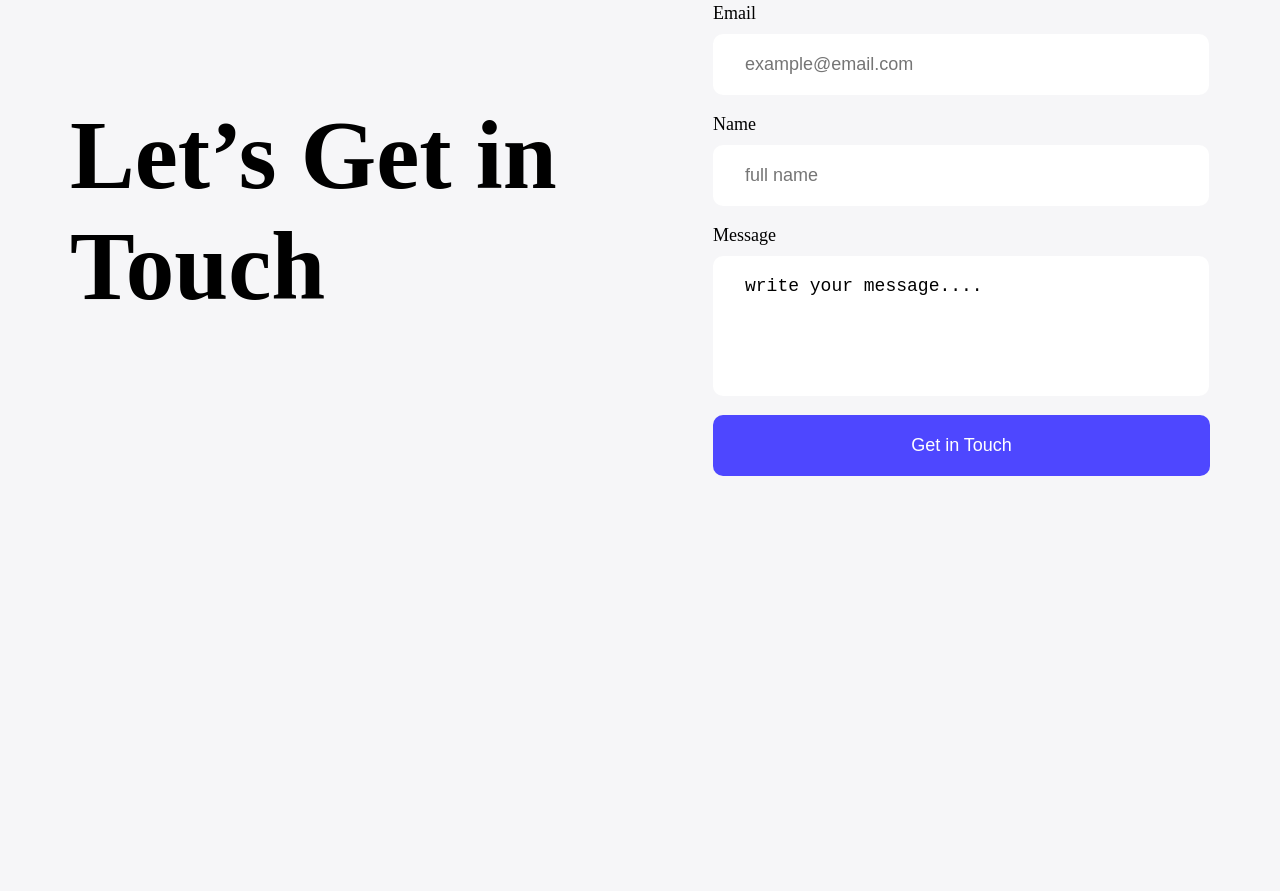
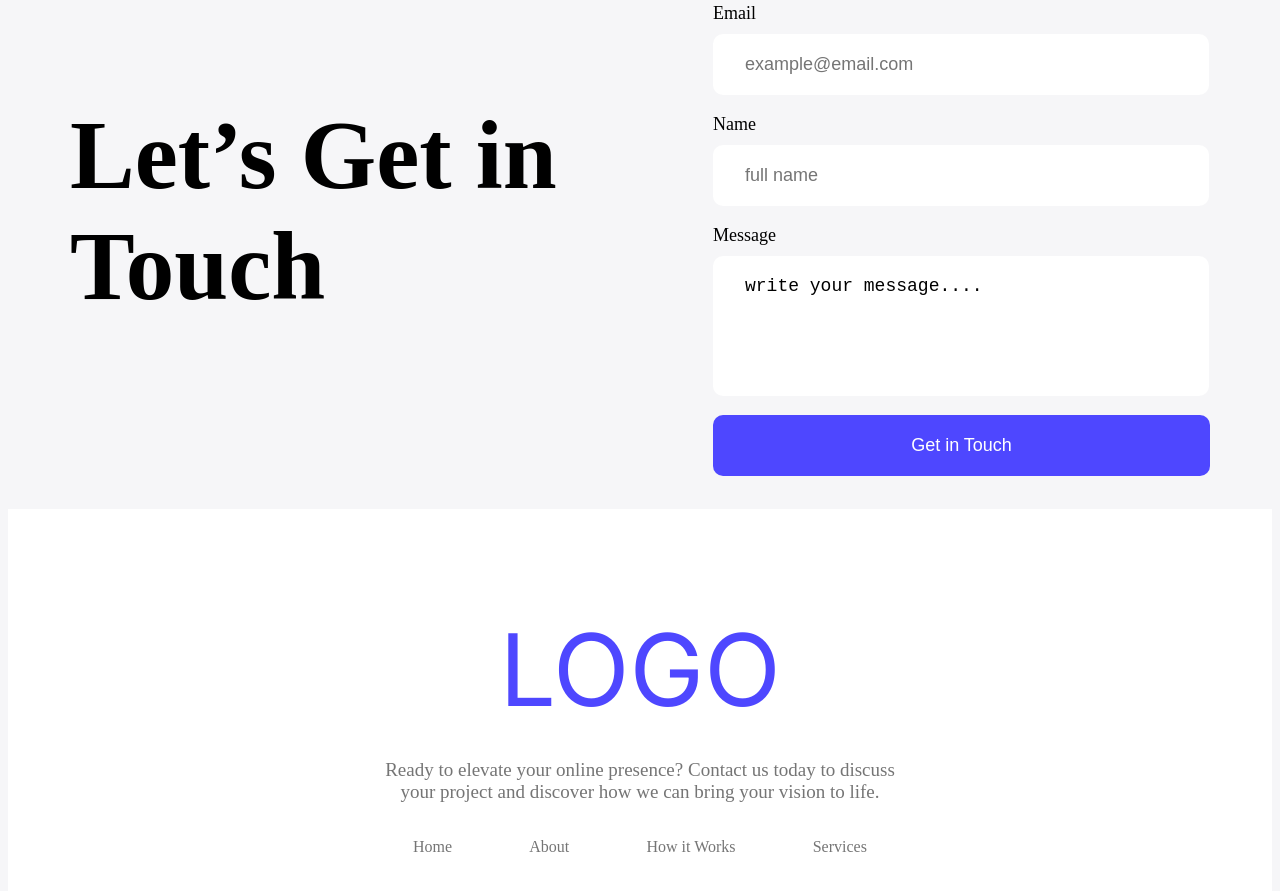
Before and after one commit to alaminbinilias/first_assignment, a plain HTML site: page index.html in a window 1280 px wide. Shown: the part 2898-3789 px from the top of the page. Before the commit the page ends 3401 px from the top, so only its background shows below. Drawn offline with Linux system fonts and the light colour scheme.

Commit message:
complete footer

```diff
--- a/css/style.css
+++ b/css/style.css
@@ -348,3 +348,45 @@ textarea{
     background-color: #4E47FF;
     color: #FFFFFF;
 }
+
+.info_form{
+    margin-bottom: 14px;
+}
+
+/*footer Section*/
+
+footer{
+    max-width: 100%;
+    background-color: #FFFFFF;
+    height: 400px;
+}
+
+.lgo_fot{
+    max-width: 531px;
+    margin: 0 auto;
+}
+.lgo_ft{
+    font-size: 100px;
+    display: flex;
+    justify-content: center;
+    color: #4E47FF;
+    font-weight:1000px;
+}
+.mn_info{
+    display: flex;
+    max-width: 531px;
+    justify-content: space-around;
+}
+.ft_content{
+    max-width: 531px;
+    color: #757575;
+    font-size: 19px;
+    text-align: center;
+    margin-top: -90px;
+}
+.mn_info{
+    color: #757575;
+    font-size: 16px;
+    margin-bottom: 103px;
+    max-height: 100%;
+}
--- a/index.html
+++ b/index.html
@@ -221,6 +221,30 @@
         </section>
     </main>
     <footer>
+        <div class="footer_lgo">
+            <div class="lgo_fot">
+                <div class="lgo_ft inter-normal">
+                    <p>LOGO</p>
+                </div>
+                <div class="ft_content">
+                    <p>Ready to elevate your online presence? Contact us today to discuss your project and discover how we can bring your vision to life.</p>
+                </div>
+                <div class="mn_info .inter-normal">
+                    <div class="hm">
+                        <p>Home</p>
+                    </div>
+                    <div class="ab">
+                        <p>About</p>
+                    </div>
+                    <div class="hw">
+                        <p>How it Works</p>
+                    </div>
+                    <div class="se">
+                        <p>Services</p>
+                    </div>
+                </div>
+            </div>
+        </div>
     </footer>
 </body>
 </html>
```
